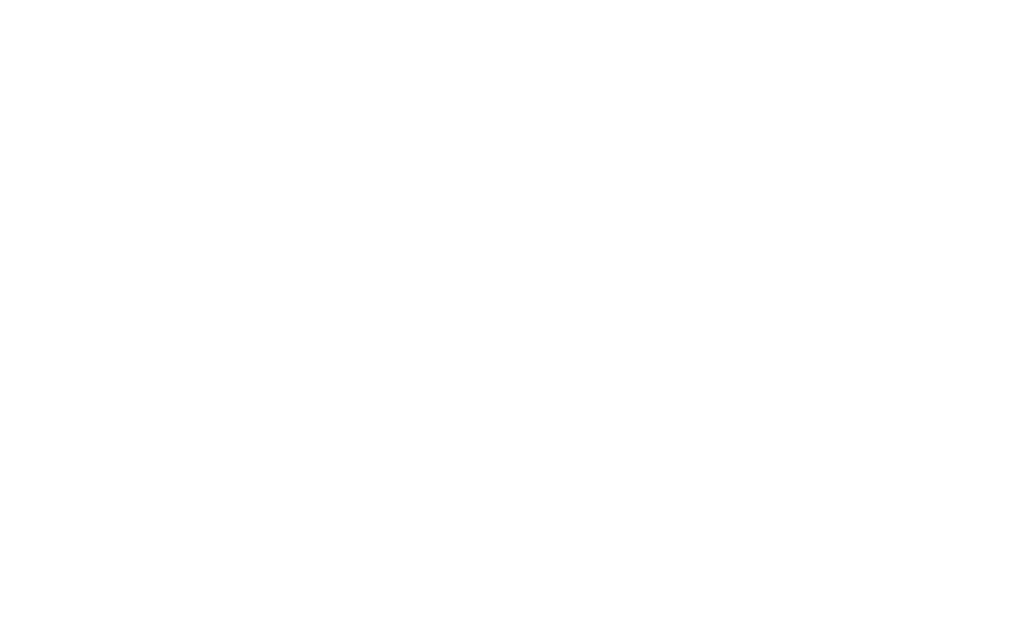
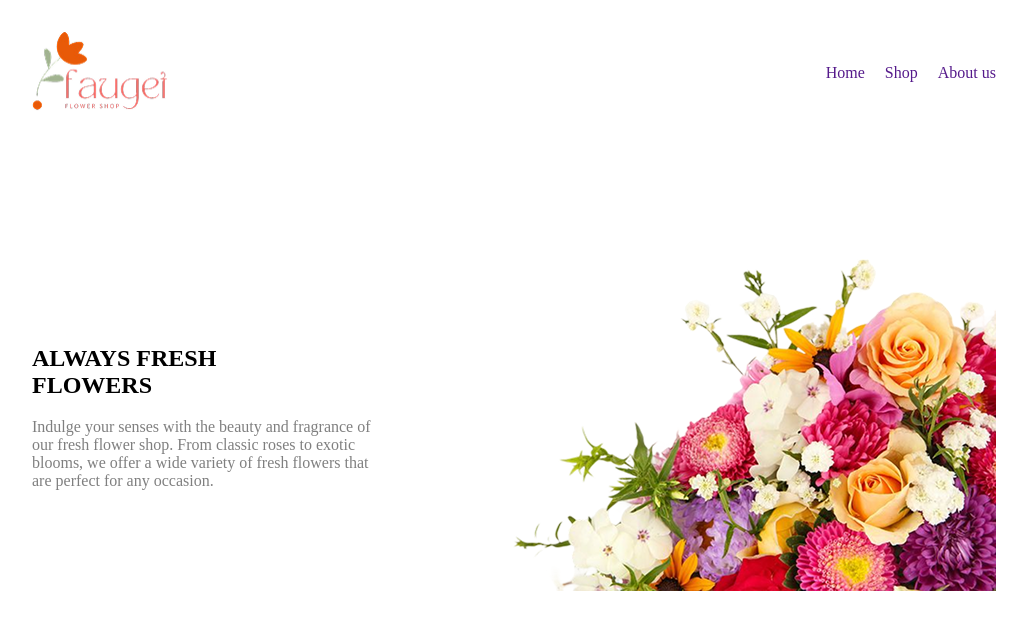
Before and after one commit to anas44001/assignment-02, a plain HTML site: page index.html in a window 1280 px wide. Shown: the whole page, without its empty margins (126-1153 px from the left). Drawn offline with Linux system fonts and the light colour scheme.

Commit message:
structer of navbar and banner section

```diff
--- a/flowers.css
+++ b/flowers.css
@@ -0,0 +1,46 @@
+/* nav er kaj */
+nav{
+    margin-left: 150px;
+    margin-top: 30px;
+    margin-right: 150px;
+}
+.naving{
+    display: flex;
+    list-style: none;
+    gap: 20px;
+}
+a{
+    text-decoration: none;
+}
+.an{
+    color: #252432;
+}
+.start{
+    display: flex;
+    align-items: center;
+    justify-content: space-between;
+}
+.logo{
+    width: 135px;
+    height: 82px;
+}
+/* banner section */
+.bann{
+    margin-top: 120px;
+    margin-left: 150px;
+    margin-right: 150px;
+}
+.banner{
+    display: flex;
+    align-items: center;
+    justify-content: space-between;
+}
+.boro{
+    width: 570px;
+    height: 355px;
+}
+.fresh-description{
+    color: rgba(0, 0, 0, 0.5);
+}
+
+/* flower card */
--- a/index.html
+++ b/index.html
@@ -4,11 +4,42 @@
     <meta charset="UTF-8">
     <meta name="viewport" content="width=device-width, initial-scale=1.0">
     <title>Assignment-02</title>
+    <link rel="stylesheet" href="flowers.css">
 </head>
 <body>
+    <!-- nav er kaj -->
+    <header class="02">
+        <main>
+            <nav>
+                <div class="start">
+                    <div class="shuru">
+                        <img class="logo" src="assets/logo.png" alt="logo">
+                    </div>
+                    <div class="upor">
+                        <ul class="naving">
+                            <li class="an"><a href="">Home</a></li>
+                            <li class="an"><a href="">Shop</a></li>
+                            <li class="an"><a href="">About us</a></li>
+                        </ul>
+                    </div>
+                </div>
+            </nav>
+        </main>
+    </header>
+    <!-- banner section -->
     <header>
-
+        <main class="bann">
+            <section class="banner">
+                <div class="fresh">
+                    <h1>ALWAYS FRESH <br>FLOWERS</h1>
+                    <p class="fresh-description">Indulge your senses with the beauty and fragrance of <br> our fresh flower shop. From classic roses to exotic <br> blooms, we offer a wide variety of fresh flowers that <br> are perfect for any occasion. </p>
+                </div>
+                <div class="fhul">
+                    <img class="boro" src="assets/hero-flower.png" alt="boro flower">
+                </div>
+            </section>
+        </main>
     </header>
-
+    <!-- flower card -->
 </body>
 </html>
```
